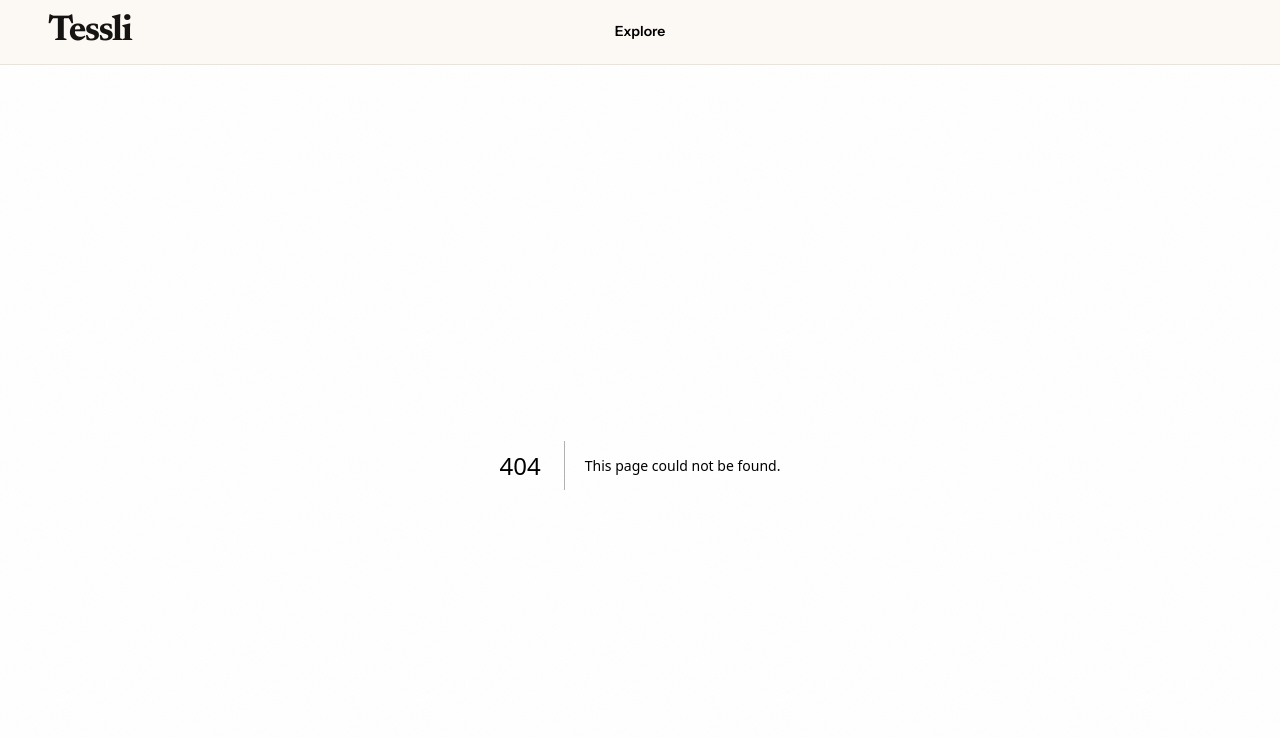
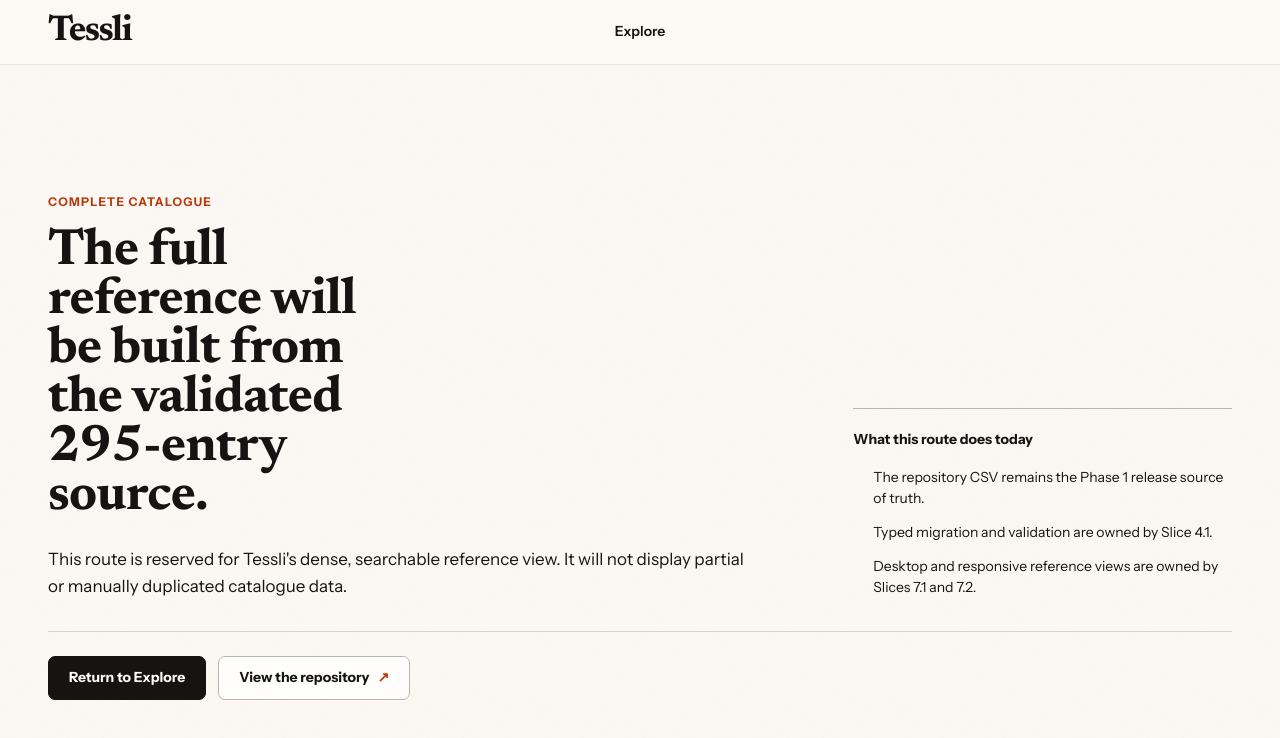
Before and after one commit to itsdeepaks/Mosaicary, a Next.js app in the folder web/: page /resources in a window 1280 px wide. Before the commit this address had no page. Shown: the top 738 px of the page. Built offline with nearby package versions, Linux system fonts and the light colour scheme.

Commit message:
feat(routes): add full reference route shell

```diff
--- /dev/null
+++ b/web/app/resources/page.tsx
@@ -0,0 +1,20 @@
+import { RoutePlaceholder } from "@/components/route-placeholder/route-placeholder";
+
+export const metadata = {
+  title: "Full reference",
+};
+
+export default function ResourcesPage() {
+  return (
+    <RoutePlaceholder
+      eyebrow="Complete catalogue"
+      title="The full reference will be built from the validated 295-entry source."
+      summary="This route is reserved for Tessli's dense, searchable reference view. It will not display partial or manually duplicated catalogue data."
+      details={[
+        "The repository CSV remains the Phase 1 release source of truth.",
+        "Typed migration and validation are owned by Slice 4.1.",
+        "Desktop and responsive reference views are owned by Slices 7.1 and 7.2.",
+      ]}
+    />
+  );
+}
```
